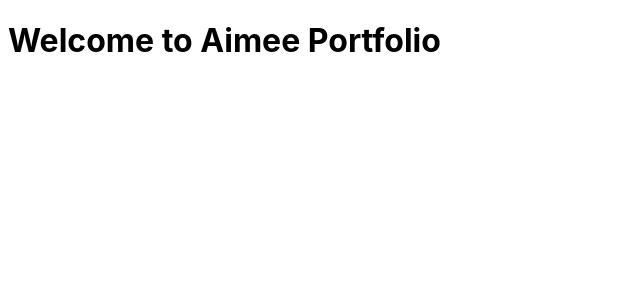
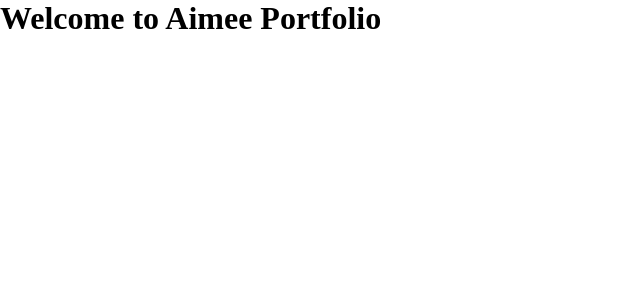
Before and after one commit to theFl00f/aimee-portfolio, a Next.js app: page / in a window 1280 px wide. Shown: the top 300 px of the page, without its empty margins (0-640 px from the left). Built offline with nearby package versions, Linux system fonts and the light colour scheme.

Commit message:
style: set up global CSS with design tokens and reset

```diff
--- a/src/app/globals.css
+++ b/src/app/globals.css
@@ -1,12 +1,25 @@
-body {
-  font-family: -apple-system, BlinkMacSystemFont, "Segoe UI", "Roboto", "Oxygen",
-    "Ubuntu", "Cantarell", "Fira Sans", "Droid Sans", "Helvetica Neue",
-    sans-serif;
-  -webkit-font-smoothing: antialiased;
-  -moz-osx-font-smoothing: grayscale;
+/* Design tokens */
+:root {
+  --color-bg: #ffffff;
+  --color-text: #000000;
+  --color-border: #000000;
+  --color-placeholder: #e8e8e8;
+  --page-padding: 120px;
+  --nav-height: 82px;
 }
 
-code {
-  font-family: source-code-pro, Menlo, Monaco, Consolas, "Courier New",
-    monospace;
+@media (max-width: 768px) {
+  :root { --page-padding: 24px; }
 }
+
+/* Reset */
+*, *::before, *::after { box-sizing: border-box; margin: 0; padding: 0; }
+html { scroll-behavior: smooth; }
+body {
+  background: var(--color-bg);
+  color: var(--color-text);
+  -webkit-font-smoothing: antialiased;
+}
+img { display: block; max-width: 100%; }
+a { color: inherit; text-decoration: none; }
+ul { list-style: disc; padding-left: 1.25em; }
```
